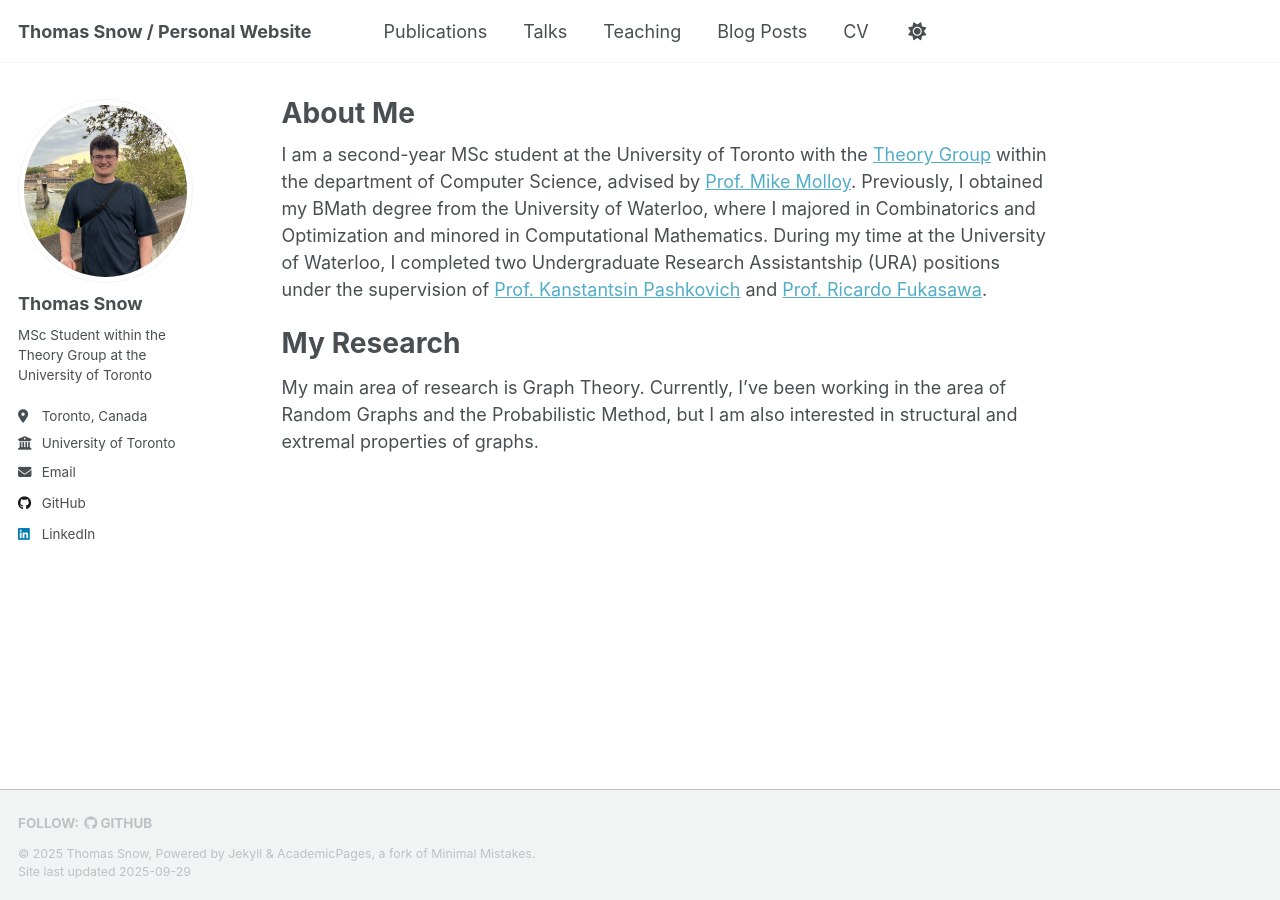
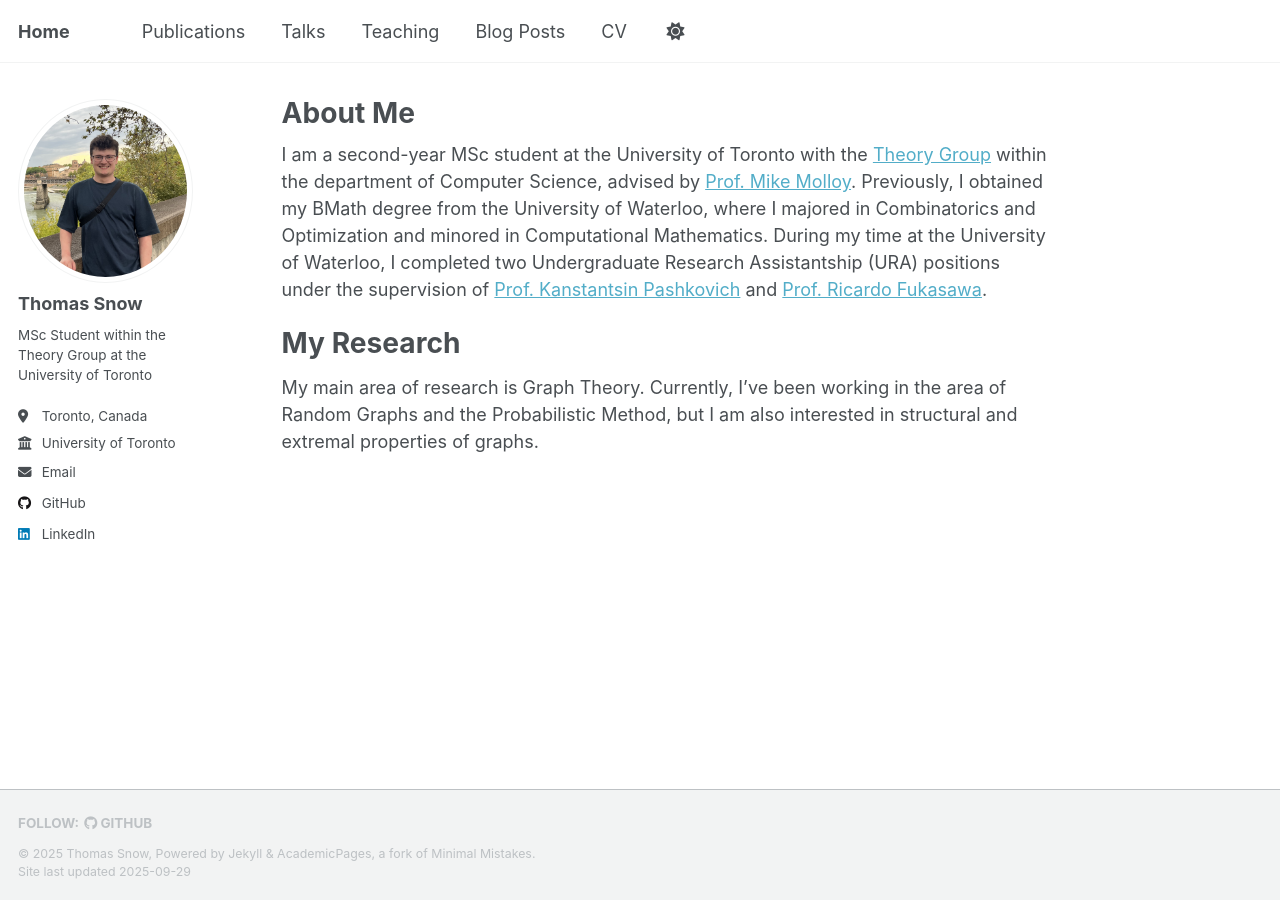
Before and after one commit to tsnowh/tsnowh.github.io, a Jekyll site: the page built from _pages/about.md, in a window 1280 px wide. Built offline with Jekyll 4.4.1, drawn with Linux system fonts in a browser that asks for light colours; a script that is not in the unit is left out.

Commit message:
Update _config.yml

```diff
--- a/_config.yml
+++ b/_config.yml
@@ -9,7 +9,7 @@
 # Basic Site Settings
 locale                   : "en-US"
 site_theme               : "default" # Currently available options are "default", "air"
-title                    : "Thomas Snow / Personal Website"
+title                    : "Home"
 title_separator          : "-"
 name                     : &name "Thomas Snow"
 description              : &description "Your Name's academic portfolio"   # Update this with a general description of your site, this is the default if not overridden by a page
```
